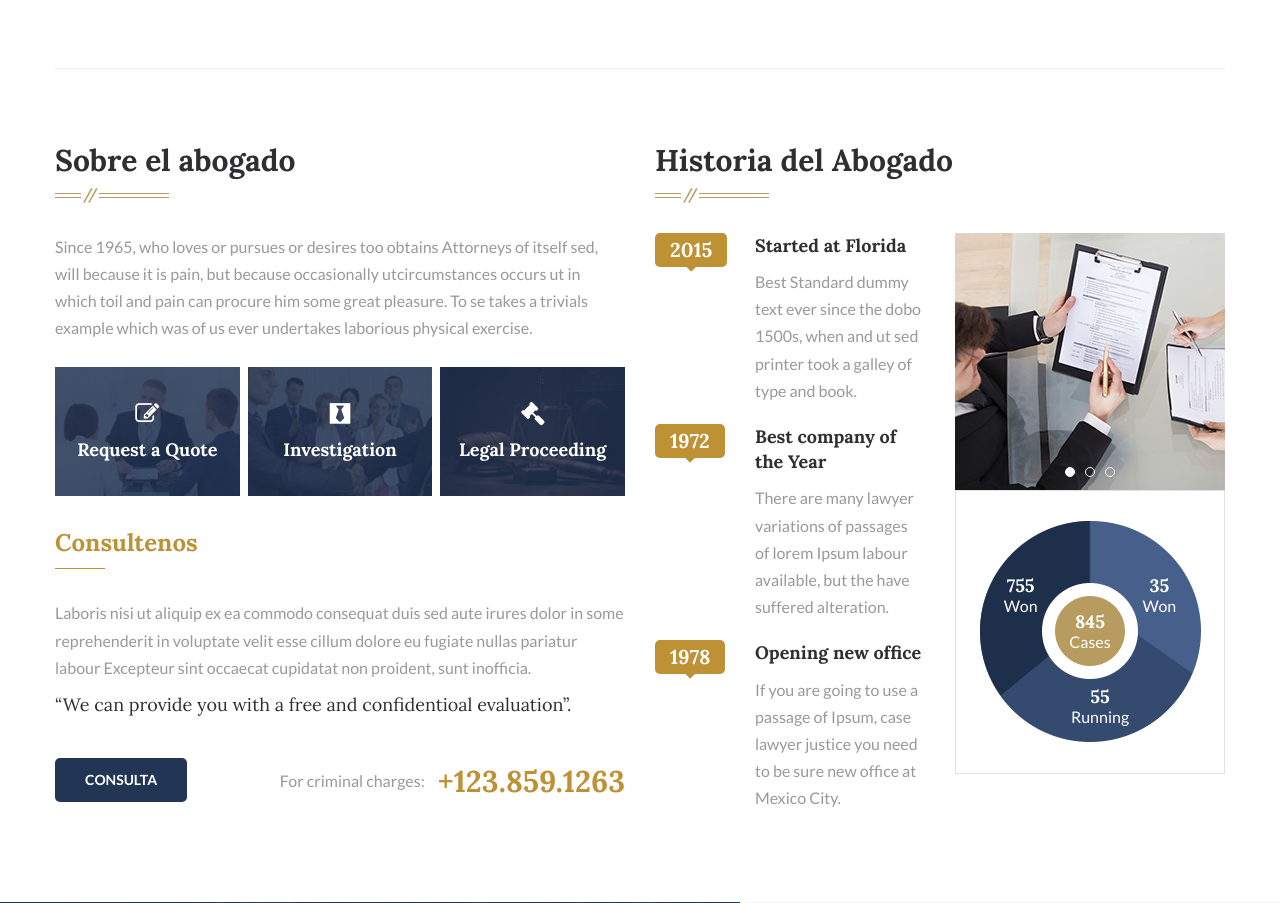
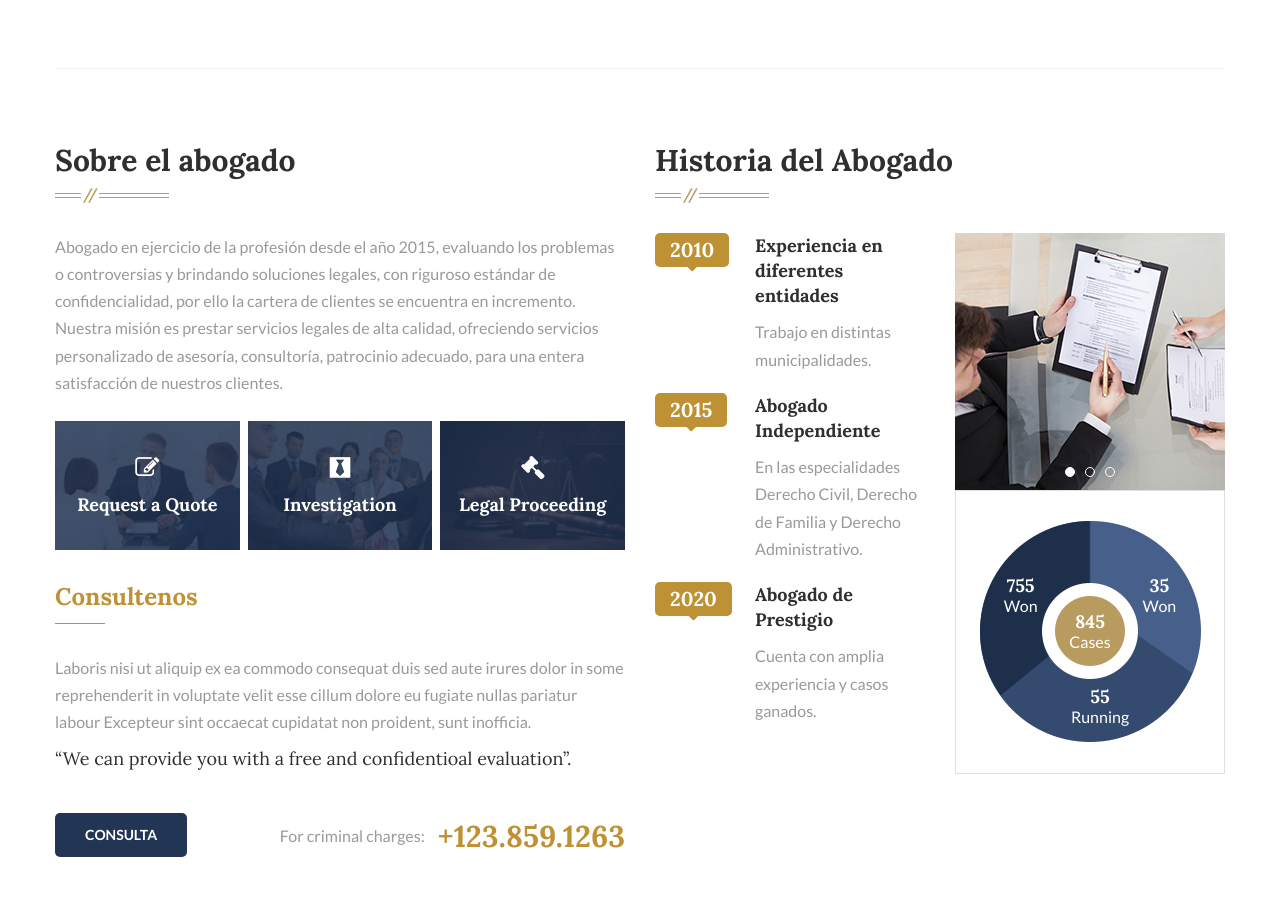
Before and after one commit to Steve12-04/abogado-, a PHP site: page / in a window 1280 px wide. Shown: the part 1379-2282 px from the top of the page. Run offline with PHP 8.4, Linux system fonts and the light colour scheme; some libraries are stand-ins or nearby versions.

Commit message:
hiostoria del abogado

```diff
--- a/index.php
+++ b/index.php
@@ -151,7 +151,9 @@ include("header.html");
                             	<h2>Sobre el abogado</h2>
                             </div>
                             <div class="default-text-box">
-                            	<p>Since 1965, who loves or pursues or desires too obtains Attorneys of itself sed, will because it is pain, but because occasionally utcircumstances occurs ut in which toil and pain can procure him some great pleasure. To se takes a trivials example which was of us ever undertakes laborious physical exercise.</p>
+                            	<p>Abogado en ejercicio de la profesión desde el año 2015, evaluando los problemas o controversias y brindando soluciones legales, con riguroso estándar de confidencialidad, por ello la cartera de clientes se encuentra en incremento.
+Nuestra misión es prestar servicios legales de alta calidad, ofreciendo servicios personalizado de asesoría, consultoría, patrocinio adecuado, para una entera satisfacción de nuestros clientes.
+</p>
                             </div>
 
                             <!--Columns Outer-->
@@ -237,23 +239,23 @@ include("header.html");
                                     <div class="company-timeline">
                                     	<!--Timeline Block-->
                                         <article class="timeline-block">
-                                        	<div class="year">2015<div class="curve"><span class="fa fa-caret-down"></span></div></div>
-                                            <h3>Started at Florida</h3>
-                                            <div class="text"><p>Best Standard dummy text ever since the dobo 1500s, when and ut sed printer took a galley of type and book.</p></div>
+                                        	<div class="year">2010<div class="curve"><span class="fa fa-caret-down"></span></div></div>
+                                            <h3>Experiencia en diferentes entidades</h3>
+                                            <div class="text"><p>Trabajo en distintas municipalidades.</p></div>
                                         </article>
 
                                         <!--Timeline Block-->
                                         <article class="timeline-block">
-                                        	<div class="year">1972<div class="curve"><span class="fa fa-caret-down"></span></div></div>
-                                            <h3>Best company of the Year</h3>
-                                            <div class="text"><p>There are many lawyer variations of passages of lorem Ipsum labour  available, but the  have suffered alteration.</p></div>
+                                        	<div class="year">2015<div class="curve"><span class="fa fa-caret-down"></span></div></div>
+                                            <h3>Abogado Independiente</h3>
+                                            <div class="text"><p>En las especialidades Derecho Civil, Derecho de Familia y Derecho Administrativo.</p></div>
                                         </article>
 
                                         <!--Timeline Block-->
                                         <article class="timeline-block">
-                                        	<div class="year">1978<div class="curve"><span class="fa fa-caret-down"></span></div></div>
-                                            <h3>Opening new office</h3>
-                                            <div class="text"><p>If you are going to use a passage of Ipsum, case lawyer justice you need to be sure new office at Mexico City.</p></div>
+                                        	<div class="year">2020<div class="curve"><span class="fa fa-caret-down"></span></div></div>
+                                            <h3>Abogado de Prestigio</h3>
+                                            <div class="text"><p>Cuenta con amplia experiencia y casos ganados.</p></div>
                                         </article>
 
                                     </div>
```
